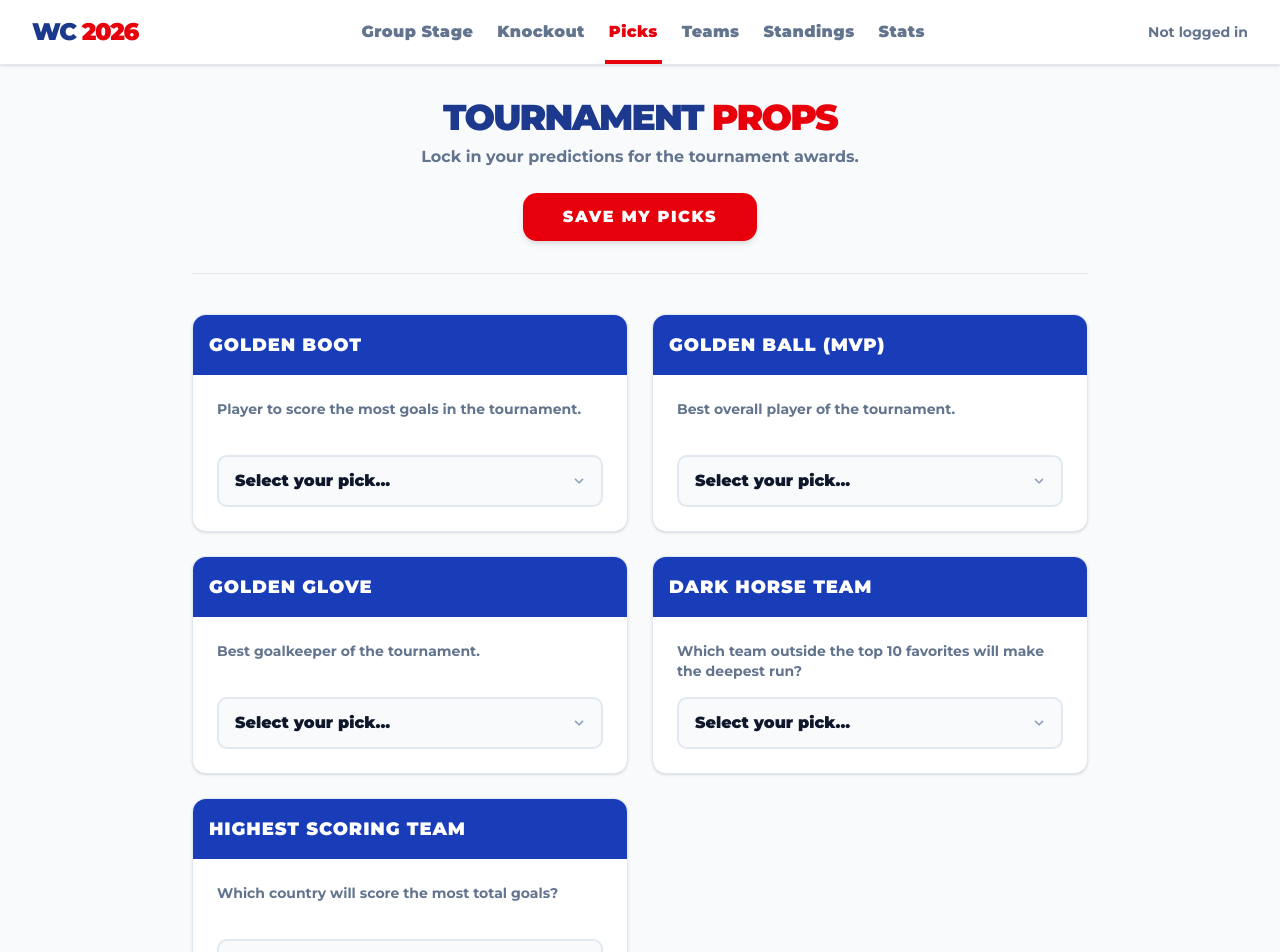
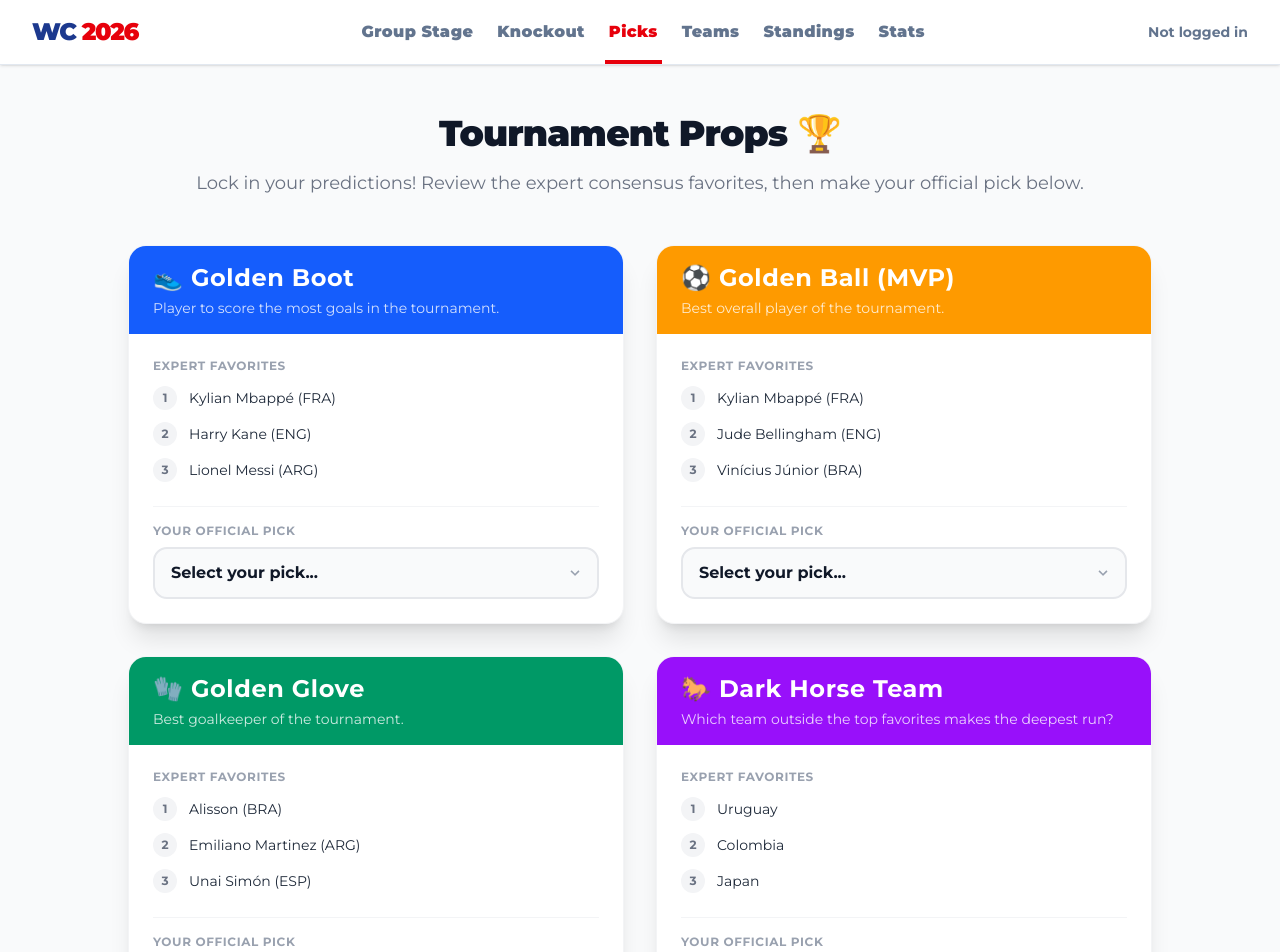
Before and after one commit to kydon1809/world-cup-app, a Next.js app in the folder frontend/: page /picks in a window 1280 px wide. Shown: the top 952 px of the page. Built offline with nearby package versions, Linux system fonts and the light colour scheme.

Commit message:
next iteration

```diff
--- a/frontend/app/picks/page.tsx
+++ b/frontend/app/picks/page.tsx
@@ -2,37 +2,55 @@
 
 import React, { useState, useEffect } from 'react';
 
-// --- MOCK PROP BETS ---
+// --- MOCK PROP BETS WITH CONSENSUS DATA ---
 const PROP_BETS = [
   {
     id: "golden_boot",
-    title: "Golden Boot",
+    title: "👟 Golden Boot",
     description: "Player to score the most goals in the tournament.",
+    theme: "bg-blue-600",
+    favorites: [
+      { rank: 1, name: "Kylian Mbappé (FRA)" },
+      { rank: 2, name: "Harry Kane (ENG)" },
+      { rank: 3, name: "Lionel Messi (ARG)" },
+    ],
     options: ["Kylian Mbappé (FRA)", "Harry Kane (ENG)", "Vinícius Júnior (BRA)", "Lionel Messi (ARG)", "Jude Bellingham (ENG)", "Lamine Yamal (ESP)", "Other"]
   },
   {
     id: "golden_ball",
-    title: "Golden Ball (MVP)",
+    title: "⚽ Golden Ball (MVP)",
     description: "Best overall player of the tournament.",
+    theme: "bg-amber-500",
+    favorites: [
+      { rank: 1, name: "Kylian Mbappé (FRA)" },
+      { rank: 2, name: "Jude Bellingham (ENG)" },
+      { rank: 3, name: "Vinícius Júnior (BRA)" },
+    ],
     options: ["Jude Bellingham (ENG)", "Kylian Mbappé (FRA)", "Rodri (ESP)", "Vinícius Júnior (BRA)", "Kevin De Bruyne (BEL)", "Lionel Messi (ARG)", "Other"]
   },
   {
     id: "golden_glove",
-    title: "Golden Glove",
+    title: "🧤 Golden Glove",
     description: "Best goalkeeper of the tournament.",
+    theme: "bg-emerald-600",
+    favorites: [
+      { rank: 1, name: "Alisson (BRA)" },
+      { rank: 2, name: "Emiliano Martinez (ARG)" },
+      { rank: 3, name: "Unai Simón (ESP)" },
+    ],
     options: ["Alisson (BRA)", "Emiliano Martinez (ARG)", "Unai Simón (ESP)", "Mike Maignan (FRA)", "Jordan Pickford (ENG)", "Other"]
   },
   {
     id: "dark_horse",
-    title: "Dark Horse Team",
-    description: "Which team outside the top 10 favorites will make the deepest run?",
+    title: "🐎 Dark Horse Team",
+    description: "Which team outside the top favorites makes the deepest run?",
+    theme: "bg-purple-600",
+    favorites: [
+      { rank: 1, name: "Uruguay" },
+      { rank: 2, name: "Colombia" },
+      { rank: 3, name: "Japan" },
+    ],
     options: ["Uruguay", "Colombia", "USA", "Japan", "Senegal", "Morocco", "Mexico", "Other"]
-  },
-  {
-    id: "most_goals_team",
-    title: "Highest Scoring Team",
-    description: "Which country will score the most total goals?",
-    options: ["France", "England", "Spain", "Brazil", "Argentina", "Portugal", "Germany", "Other"]
   }
 ];
 
@@ -42,10 +60,10 @@ export default function PropPicksPage() {
   const [isSaving, setIsSaving] = useState(false);
 
   useEffect(() => {
+    // Mock user load
     const savedUser = localStorage.getItem('wc_user');
     if (savedUser) {
       setCurrentUser(JSON.parse(savedUser));
-      // TODO: Fetch saved prop picks from database here when API is ready
     }
   }, []);
 
@@ -54,13 +72,15 @@ export default function PropPicksPage() {
   };
 
   const savePropPicks = async () => {
-    if (!currentUser) {
-      alert("Please log in on the main page first!");
-      return;
-    }
+    /* Temporarily bypassed the user check for testing */
+    // if (!currentUser) {
+    //   alert("Please log in on the main page first!");
+    //   return;
+    // }
+
     setIsSaving(true);
 
-    // Mock save delay - replace with actual API call later
+    // Mock save delay
     setTimeout(() => {
       alert("Prop picks successfully saved to the Vault!");
       setIsSaving(false);
@@ -68,55 +88,67 @@ export default function PropPicksPage() {
   };
 
   return (
-    <div className="min-h-[calc(100vh-64px)] bg-slate-50 p-4 sm:p-8 font-sans">
-      <div className="max-w-4xl mx-auto">
+    <div className="min-h-screen bg-gray-50 py-12 px-4 sm:px-6 lg:px-8 font-sans">
+      <div className="max-w-5xl mx-auto">
 
         {/* HEADER */}
-        <div className="text-center mb-10 border-b border-slate-200 pb-8">
-          <h1 className="text-4xl font-black text-blue-900 uppercase tracking-tighter">
-            TOURNAMENT <span className="text-red-600">PROPS</span>
+        <div className="text-center mb-12">
+          <h1 className="text-4xl font-extrabold text-gray-900 tracking-tight">
+            Tournament Props 🏆
           </h1>
-          <p className="text-slate-500 font-bold mt-2">Lock in your predictions for the tournament awards.</p>
-
-          <div className="mt-6 flex justify-center">
-            <button
-              onClick={savePropPicks}
-              disabled={isSaving}
-              className="bg-red-600 hover:bg-red-700 text-white font-black py-3 px-10 rounded-xl shadow-md transition-transform transform hover:-translate-y-1 uppercase tracking-widest"
-            >
-              {isSaving ? "SAVING..." : "SAVE MY PICKS"}
-            </button>
-          </div>
+          <p className="mt-4 text-lg text-gray-500">
+            Lock in your predictions! Review the expert consensus favorites, then make your official pick below.
+          </p>
         </div>
 
         {/* PROPS GRID */}
-        <div className="grid grid-cols-1 md:grid-cols-2 gap-6">
+        <div className="grid grid-cols-1 md:grid-cols-2 gap-8">
           {PROP_BETS.map((prop) => (
-            <div key={prop.id} className="bg-white rounded-xl shadow-sm border border-slate-200 overflow-hidden hover:border-blue-300 transition-colors">
+            <div key={prop.id} className="bg-white rounded-2xl shadow-xl overflow-hidden border border-gray-100 flex flex-col">
 
-              <div className="bg-blue-800 text-white p-4">
-                <h2 className="font-black text-lg uppercase tracking-wider">{prop.title}</h2>
+              {/* Card Header */}
+              <div className={`${prop.theme} px-6 py-4`}>
+                <h2 className="text-2xl font-bold text-white tracking-wide">{prop.title}</h2>
+                <p className="text-white/80 text-sm mt-1">{prop.description}</p>
               </div>
 
-              <div className="p-6">
-                <p className="text-sm font-bold text-slate-500 mb-4 h-10">{prop.description}</p>
+              <div className="p-6 flex-grow flex flex-col">
+                {/* Consensus Favorites List */}
+                <div className="mb-6 flex-grow">
+                  <h3 className="text-xs font-bold text-gray-400 uppercase tracking-wider mb-3">Expert Favorites</h3>
+                  <ul className="space-y-3">
+                    {prop.favorites.map((fav) => (
+                      <li key={fav.rank} className="flex items-center gap-3 text-sm">
+                        <span className="flex items-center justify-center w-6 h-6 rounded-full bg-gray-100 text-gray-500 font-bold text-xs">
+                          {fav.rank}
+                        </span>
+                        <span className="font-medium text-gray-800">{fav.name}</span>
+                      </li>
+                    ))}
+                  </ul>
+                </div>
 
+                {/* Selection Dropdown */}
+                <div className="mt-auto pt-4 border-t border-gray-100">
+                  <label className="block text-xs font-bold text-gray-400 uppercase tracking-wider mb-2">
+                    Your Official Pick
+                  </label>
                   <div className="relative">
                     <select
                       value={picks[prop.id] || ""}
                       onChange={(e) => handleSelection(prop.id, e.target.value)}
-                    className="w-full appearance-none bg-slate-50 border-2 border-slate-200 text-slate-900 font-black rounded-lg px-4 py-3 pr-10 focus:outline-none focus:border-red-600 focus:ring-0 transition-colors cursor-pointer"
+                      className={`w-full appearance-none bg-gray-50 border-2 ${picks[prop.id] ? 'border-green-500 bg-green-50' : 'border-gray-200'} text-gray-900 font-bold rounded-xl px-4 py-3 pr-10 focus:outline-none focus:border-blue-500 focus:ring-0 transition-colors cursor-pointer`}
                     >
                       <option value="" disabled>Select your pick...</option>
                       {prop.options.map(opt => (
                         <option key={opt} value={opt}>{opt}</option>
                       ))}
                     </select>
-                  {/* Custom Dropdown Arrow */}
-                  <div className="pointer-events-none absolute inset-y-0 right-0 flex items-center px-4 text-slate-400">
+                    <div className="pointer-events-none absolute inset-y-0 right-0 flex items-center px-4 text-gray-400">
                       <svg className="fill-current h-4 w-4" xmlns="http://www.w3.org/2000/svg" viewBox="0 0 20 20">
                         <path d="M9.293 12.95l.707.707L15.657 8l-1.414-1.414L10 10.828 5.757 6.586 4.343 8z"/>
                       </svg>
+                    </div>
                   </div>
                 </div>
 
@@ -125,6 +157,17 @@ export default function PropPicksPage() {
           ))}
         </div>
 
+        {/* SAVE BUTTON */}
+        <div className="mt-12 text-center pb-12">
+          <button
+            onClick={savePropPicks}
+            disabled={isSaving}
+            className="bg-green-600 hover:bg-green-700 disabled:bg-gray-400 text-white font-bold py-4 px-10 rounded-full shadow-lg transition-transform transform hover:scale-105 uppercase tracking-wider"
+          >
+            {isSaving ? "Locking in..." : "Lock In My Picks 🔒"}
+          </button>
+        </div>
+
       </div>
     </div>
   );
```
Lines whose indentation alone changed are shown as unchanged.
